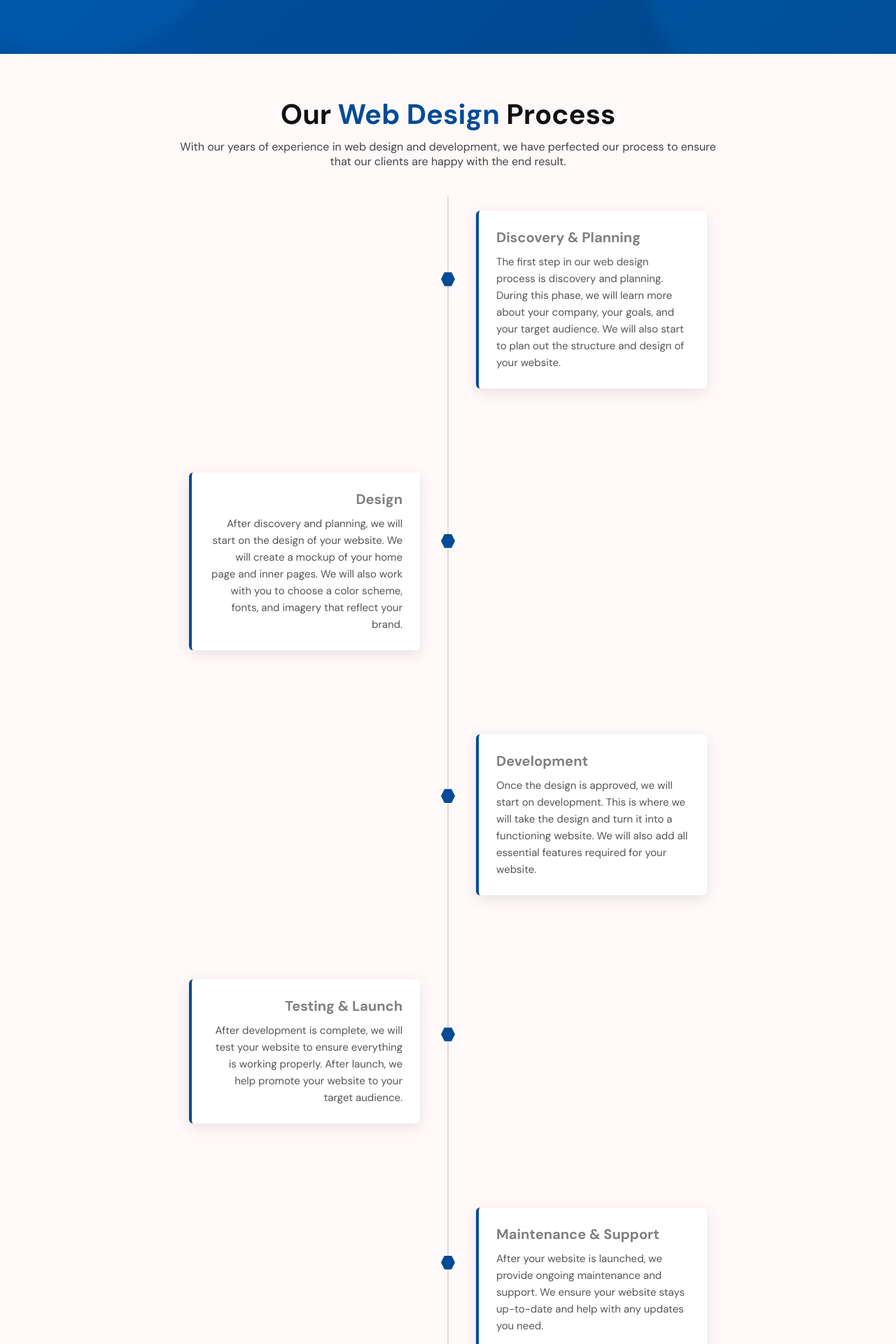
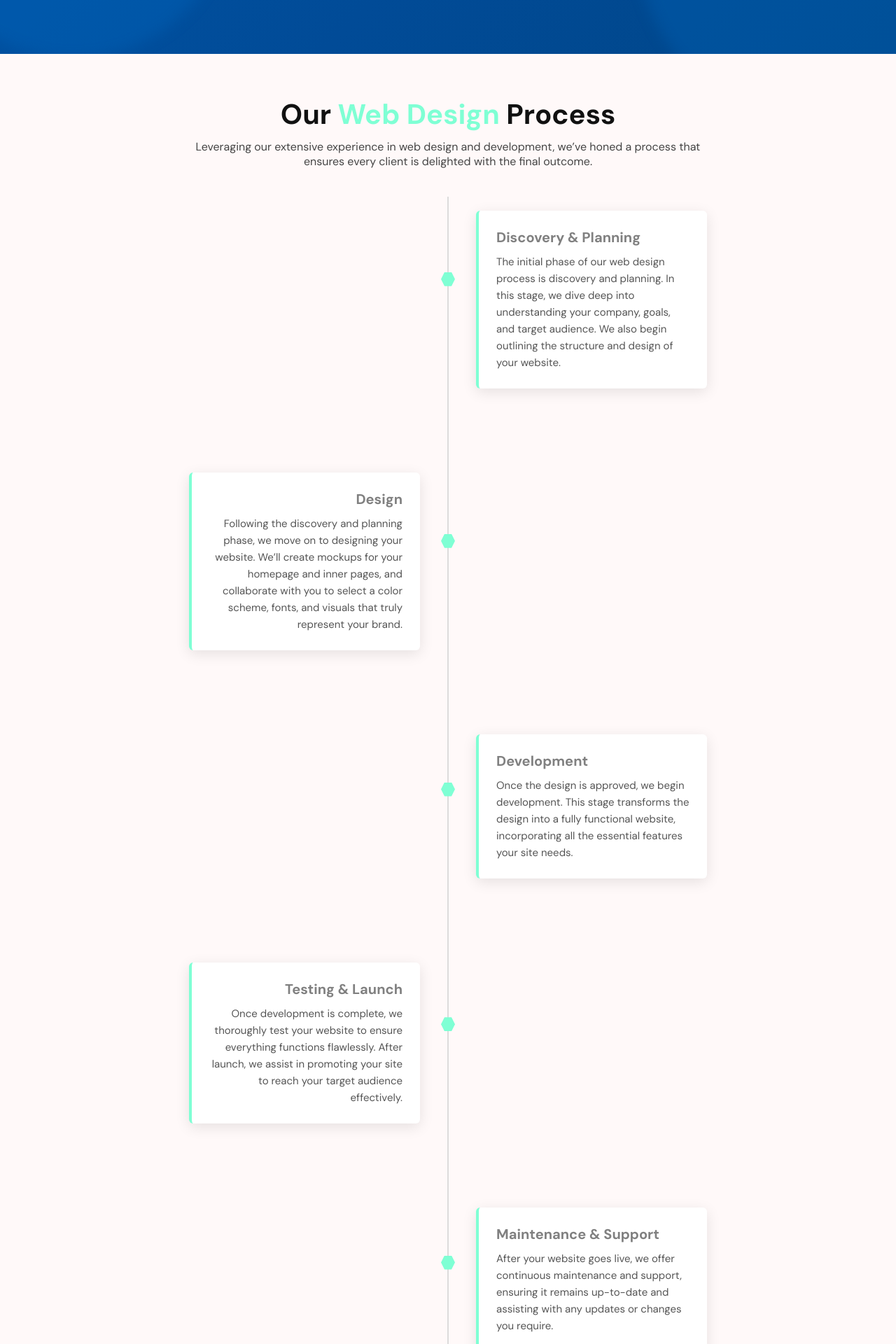
Before and after one commit to faizanshk22/BusinessProject, a React (Vite) app: page / in a window 1280 px wide. Shown: the part 5560-7480 px from the top of the page at 70% size. Built offline with nearby package versions, Linux system fonts and the light colour scheme.

Commit message:
WebDesigning writing completed

```diff
--- a/src/components/WebDesignCreation/WebDesignCreation.jsx
+++ b/src/components/WebDesignCreation/WebDesignCreation.jsx
@@ -8,8 +8,7 @@ function WebDesignCreation() {
         Our <span>Web Design</span> Process
       </h1>
       <p className="subtitle">
-        With our years of experience in web design and development, we have
-        perfected our process to ensure that our clients are happy with the end result.
+Leveraging our extensive experience in web design and development, we’ve honed a process that ensures every client is delighted with the final outcome.
       </p>
 
       <div className="timeline">
@@ -20,10 +19,8 @@ function WebDesignCreation() {
           <div className="card">
             <h2>Discovery & Planning</h2>
             <p>
-              The first step in our web design process is discovery and planning.
-              During this phase, we will learn more about your company, your goals,
-              and your target audience. We will also start to plan out the structure
-              and design of your website.
+            The initial phase of our web design process is discovery and planning.
+In this stage, we dive deep into understanding your company, goals, and target audience. We also begin outlining the structure and design of your website.
             </p>
           </div>
         </div>
@@ -34,10 +31,8 @@ function WebDesignCreation() {
           <div className="card">
             <h2>Design</h2>
             <p>
-              After discovery and planning, we will start on the design of your website.
-              We will create a mockup of your home page and inner pages. We will also
-              work with you to choose a color scheme, fonts, and imagery that reflect
-              your brand.
+           Following the discovery and planning phase, we move on to designing your website.
+We’ll create mockups for your homepage and inner pages, and collaborate with you to select a color scheme, fonts, and visuals that truly represent your brand.
             </p>
           </div>
         </div>
@@ -48,9 +43,8 @@ function WebDesignCreation() {
           <div className="card">
             <h2>Development</h2>
             <p>
-              Once the design is approved, we will start on development. This is where
-              we will take the design and turn it into a functioning website. We will
-              also add all essential features required for your website.
+             Once the design is approved, we begin development.
+This stage transforms the design into a fully functional website, incorporating all the essential features your site needs.
             </p>
           </div>
         </div>
@@ -61,9 +55,7 @@ function WebDesignCreation() {
           <div className="card">
             <h2>Testing & Launch</h2>
             <p>
-              After development is complete, we will test your website to ensure
-              everything is working properly. After launch, we help promote your
-              website to your target audience.
+Once development is complete, we thoroughly test your website to ensure everything functions flawlessly. After launch, we assist in promoting your site to reach your target audience effectively.
             </p>
           </div>
         </div>
@@ -74,8 +66,7 @@ function WebDesignCreation() {
           <div className="card">
             <h2>Maintenance & Support</h2>
             <p>
-              After your website is launched, we provide ongoing maintenance and support.
-              We ensure your website stays up-to-date and help with any updates you need.
+After your website goes live, we offer continuous maintenance and support, ensuring it remains up-to-date and assisting with any updates or changes you require.
             </p>
           </div>
         </div>
@@ -85,8 +76,7 @@ function WebDesignCreation() {
       <div className="industries">
         <h2>Industries <span>We Serve</span></h2>
         <p className="description">
-          Digital Engage specializes in developing customized web designs for businesses operating on a local or national level. Our experts have years of experience developing unique website designs, allowing us to provide unmatched services for all kinds of businesses. You can rely on us for bespoke SEO Optimized websites that will help your business achieve its goals.
-        </p>
+ONSETS specializes in developing and delivering comprehensive IT solutions for businesses of all sizes. Our team of experts brings years of experience in creating tailored technology solutions, ensuring seamless implementation and maximum impact. You can rely on us for customized, high-performance IT services designed to help your business achieve its goals.        </p>
 
         <div className="industry-list">
           <ul>
--- a/src/components/WebDesignCreation/WebDesignCreation.scss
+++ b/src/components/WebDesignCreation/WebDesignCreation.scss
@@ -1,252 +1,3 @@
-// @import "../../app.scss";
-
-// .webprocess {
-//   width: 100%;
-//   padding: 60px 0;
-//   text-align: center;
-//   background: #fff9f9;
-//   scroll-snap-align: center;
-//   scroll-snap-stop: always;
-
-//   h1 {
-//     font-size: 40px;
-//     font-weight: 700;
-//     color: #111;
-
-//     span {
-//       color: #014b97;     // green text
-//     }
-//   }
-
-//   .subtitle {
-//     width: 60%;
-//     margin: 10px auto 40px auto;
-//     font-size: 16px;
-//     color: #444;
-//   }
-
-//   .timeline {
-//     width: 80%;
-//     margin: auto;
-//     position: relative;
-
-//     &::before {
-//       content: "";
-//       position: absolute;
-//       width: 2px;
-//       background: #dcdcdc;
-//       top: 0;
-//       bottom: 0;
-//       left: 50%;
-//       transform: translateX(-50%);
-//     }
-
-//     .container {
-
-//       width: 50%;
-//       padding: 20px 0;
-//       position: relative;
-
-//       .hex {
-//         width: 20px;
-//         height: 20px;
-//         background: #014b97;
-//         clip-path: polygon(
-//           25% 0%, 75% 0%,
-//           100% 50%, 75% 100%,
-//           25% 100%, 0% 50%
-//         );
-//         position: absolute;
-//         top: 40%;
-//         transform: translateY(-50%);
-//         z-index: 10;
-//         box-shadow: 0 0 10px rgba(22, 163, 74, 0.5);
-//       }
-
-//       .card {
-//         width: 330px;
-//         background: #fff;
-//         color: gray;
-//         padding: 25px;
-//         border-radius: 6px;
-//         box-shadow: 0 5px 20px rgba(0, 0, 0, 0.1);
-//         border-left: 4px solid #014b97;
-
-//           &:hover {
-//     transform: translateY(-6px);
-//   }
-
-//         h2 {
-//           font-size: 20px;
-//           margin-bottom: 10px;
-//           font-weight: 700;
-//         }
-
-//         p {
-//           font-size: 15px;
-//           line-height: 1.6;
-//           color: #555;
-//         }
-//       }
-//     }
-
-//     .right {
-//       left: 50%;
-//       text-align: left;
-
-//       .hex {
-//         left: -10px;
-//       }
-
-//       .card {
-//         margin-left: 40px;
-//       }
-//     }
-
-//     .left {
-//       left: 0%;
-//       text-align: right;
-
-//       .hex {
-//         right: -10px;
-//       }
-
-//       .card {
-//         margin-left: auto;
-//         margin-right: 40px;
-//       }
-//     }
-//   }
-// }
-
-// /* RESPONSIVE FOR MOBILE */
-// @media (max-width: 900px) {
-//   .webprocess .timeline::before {
-//     left: 20px;
-//   }
-
-//   .webprocess .timeline .container {
-//     width: 100%;
-//     padding-left: 50px !important;
-
-//     .card {
-//       width: 90% !important;
-//       margin: 0 !important;
-//     }
-
-//     .hex {
-//       left: 20px !important;
-//       right: auto !important;
-//     }
-//   }
-// }
-// @include mobile {
-//   .webprocess {
-//     padding: 40px 0;
-
-//     .subtitle {
-//       width: 90%;
-//     }
-
-//     .timeline {
-//       width: 95%;
-
-//       &::before {
-//         left: 20px; // move center line to left
-//       }
-
-//       .container {
-//         width: 100%;
-//         padding-left: 50px !important;
-//         text-align: left !important;
-
-//         .hex {
-//           left: 20px !important;
-//           right: auto !important;
-//         }
-
-//         .card {
-//           width: 90% !important;
-//           margin: 0 !important;
-//         }
-//       }
-
-//       .left,
-//       .right {
-//         left: 0 !important;
-
-//         .card {
-//           margin: 0 0 20px 0 !important;
-//         }
-//       }
-//     }
-//   }
-// }
-
-// .industries {
-//   margin-bottom: 100px;
-//   margin-top: 80px;
-//   padding: 40px 0;
-//   background-color: #f9fafb;
-
-//   h2 {
-//     font-size: 28px;
-//     font-weight: 700;
-//     color: #111;
-//     margin-bottom: 20px;
-
-//     span {
-//       color: #014b97; // blue text
-//     }
-//   }
-
-//   .description {
-//     font-size: 16px;
-//     line-height: 1.6;
-//     color: #444;
-//     width: 80%;
-//     margin: 0 auto 30px;
-//   }
-
-//   .industry-list {
-//     ul {
-//       display: grid;
-//       grid-template-columns: repeat(auto-fill, minmax(300px, 1fr));
-//       gap: 10px;
-//       list-style-type: none;
-//       padding: 0;
-
-
-//       li {
-//         font-size: 16px;
-//         color: #1d4ed8;  // blue link color
-//         cursor: pointer;
-//         transition: color 0.3s;
-
-//         &:hover {
-//           color: #014b97;  // blue hover effect
-//         }
-//       }
-//     }
-//   }
-// }
-// /* RESPONSIVE FOR MOBILE */
-// @include mobile {
-//   .industries {
-//     margin-top: -10px;
-//     padding: 20px 0;
-
-//     .description {
-//       width: 90%;
-//     }
-
-//     .industry-list ul {
-//       grid-template-columns: 1fr 1fr;
-//     }
-//   }
-// }
-
-
 @import "../../app.scss";
 
 /* ===========================
@@ -266,7 +17,7 @@
     color: #111;
 
     span {
-      color: #014b97;
+      color: aquamarine;
     }
       @include mobile{
        margin-top: 50px;
@@ -310,7 +61,7 @@
       .hex {
         width: 20px;
         height: 20px;
-        background: #014b97;
+        background: aquamarine;
         clip-path: polygon(
           25% 0%, 75% 0%,
           100% 50%, 75% 100%,
@@ -330,7 +81,7 @@
         padding: 25px;
         border-radius: 6px;
         box-shadow: 0 5px 20px rgba(0, 0, 0, 0.1);
-        border-left: 4px solid #014b97;
+        border-left: 4px solid aquamarine;
         position: relative;     /* 🔥 makes card participate in layout */
         z-index: 10;
         transition: 0.3s ease;
@@ -472,7 +223,7 @@
     margin-bottom: 20px;
 
     span {
-      color: #014b97;
+      color: aquamarine;
     }
   }
 
```
